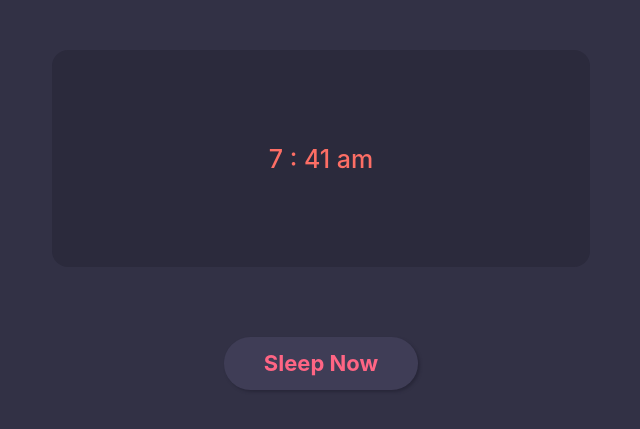
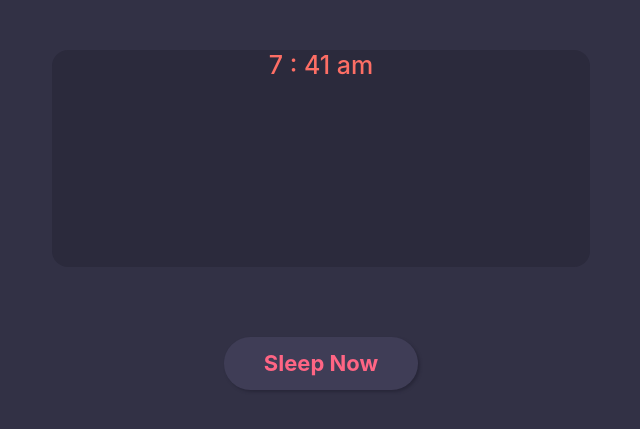
Before and after one commit to Bootstrap-Paradox/PyraSleep, a Flask app: page /sleep/calculate in a window 1280 px wide. Shown: the part 149-578 px from the top of the page, without its empty margins (319-959 px from the left). Run offline with Flask 2, Linux system fonts and the light colour scheme.

Commit message:
Edit to css file

```diff
--- a/Sleep_Calculator/static/CSS/main.css
+++ b/Sleep_Calculator/static/CSS/main.css
@@ -187,7 +187,6 @@ a {
 }
 
 #display-time {
-  margin: auto;
 }
 
 
```
